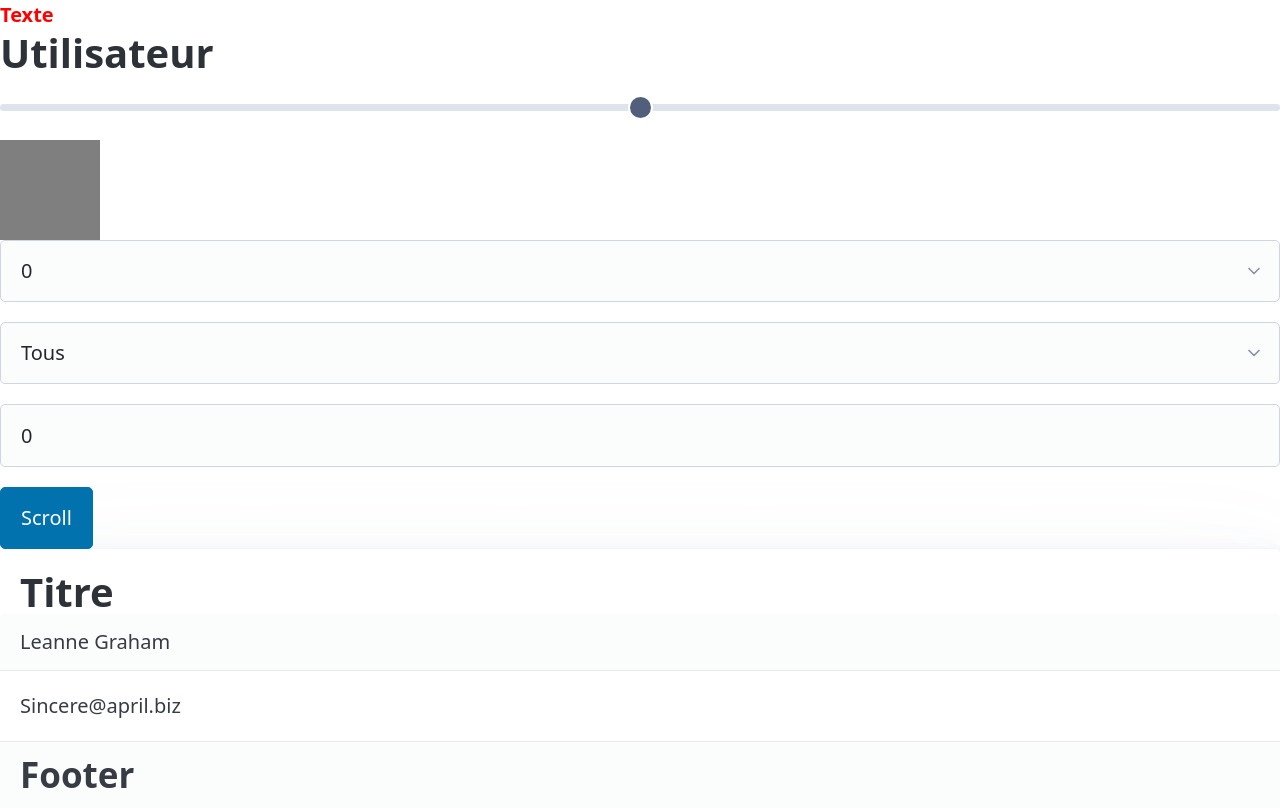
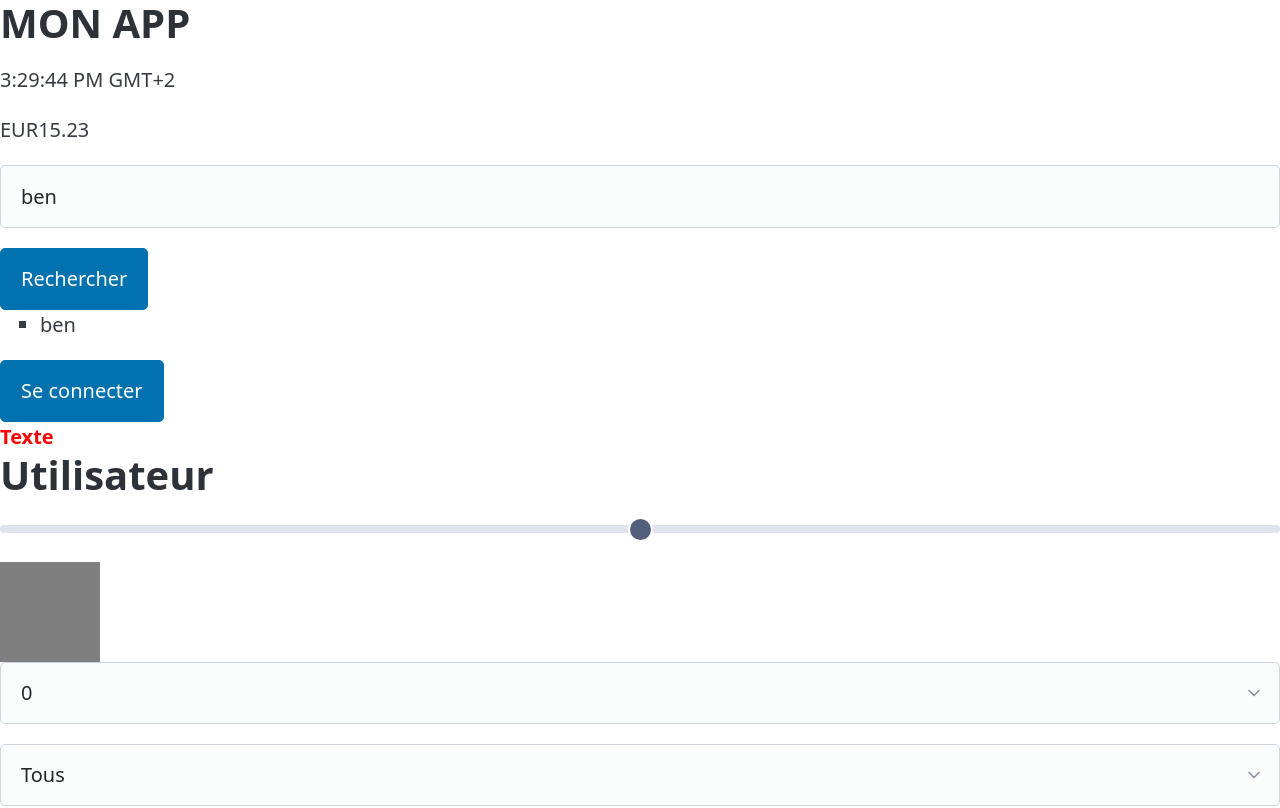
Before and after one commit to dferhod/angular-formation, an Angular app: page / in a window 1280 px wide. Shown: the top 808 px of the page. Built offline with nearby package versions, Linux system fonts and the light colour scheme.

Commit message:
layout router

```diff
--- a/src/app/app.routes.ts
+++ b/src/app/app.routes.ts
@@ -1,6 +1,6 @@
 import { Routes } from "@angular/router";
 import { LoginComponent } from "./pages/login/login.component";
-import { UsersComponent } from "./features/users/users.component";
+import { IndexComponent } from "./layouts/index/index.component";
 
 export const routes: Routes = [
     {
@@ -9,6 +9,6 @@ export const routes: Routes = [
     },
     {
         path: '',
-        component: UsersComponent
+        component: IndexComponent
     }
 ]
--- a/src/app/features/navbar/navbar.component.ts
+++ b/src/app/features/navbar/navbar.component.ts
@@ -2,6 +2,7 @@ import { Component, inject, OnInit } from "@angular/core";
 import { SearchComponent } from "./search.component";
 import { CommonModule, CurrencyPipe, DatePipe, UpperCasePipe } from "@angular/common";
 import { AppService } from "../../core/services/app.service";
+import { RouterLink } from "@angular/router";
 
 @Component({
     selector: 'app-navbar',
@@ -10,9 +11,10 @@ import { AppService } from "../../core/services/app.service";
         <p>{{ now | date:'longTime':'GMT+2' }}</p>
         <p>{{ price | currency:'EUR':'code' }}</p>
         <app-search [userName]="name" (eventSearch)="listenSearch($event)" />
+        <button routerLink="/login">Se connecter</button>
     `,
     standalone: true,
-    imports: [SearchComponent, /*UpperCasePipe, DatePipe, CurrencyPipe*/CommonModule]
+    imports: [SearchComponent, /*UpperCasePipe, DatePipe, CurrencyPipe*/CommonModule, RouterLink]
 })
 export class NavbarComponent implements OnInit {
     private appService = inject(AppService)
--- /dev/null
+++ b/src/app/layouts/index/index.component.ts
@@ -0,0 +1,14 @@
+import { Component } from '@angular/core';
+import { NavbarComponent } from '../../features/navbar/navbar.component';
+import { UsersComponent } from '../../features/users/users.component';
+
+@Component({
+  selector: 'app-index',
+  standalone: true,
+  imports: [NavbarComponent, UsersComponent],
+  template: `
+    <app-navbar />
+    <app-users />
+  `
+})
+export class IndexComponent {}
```
